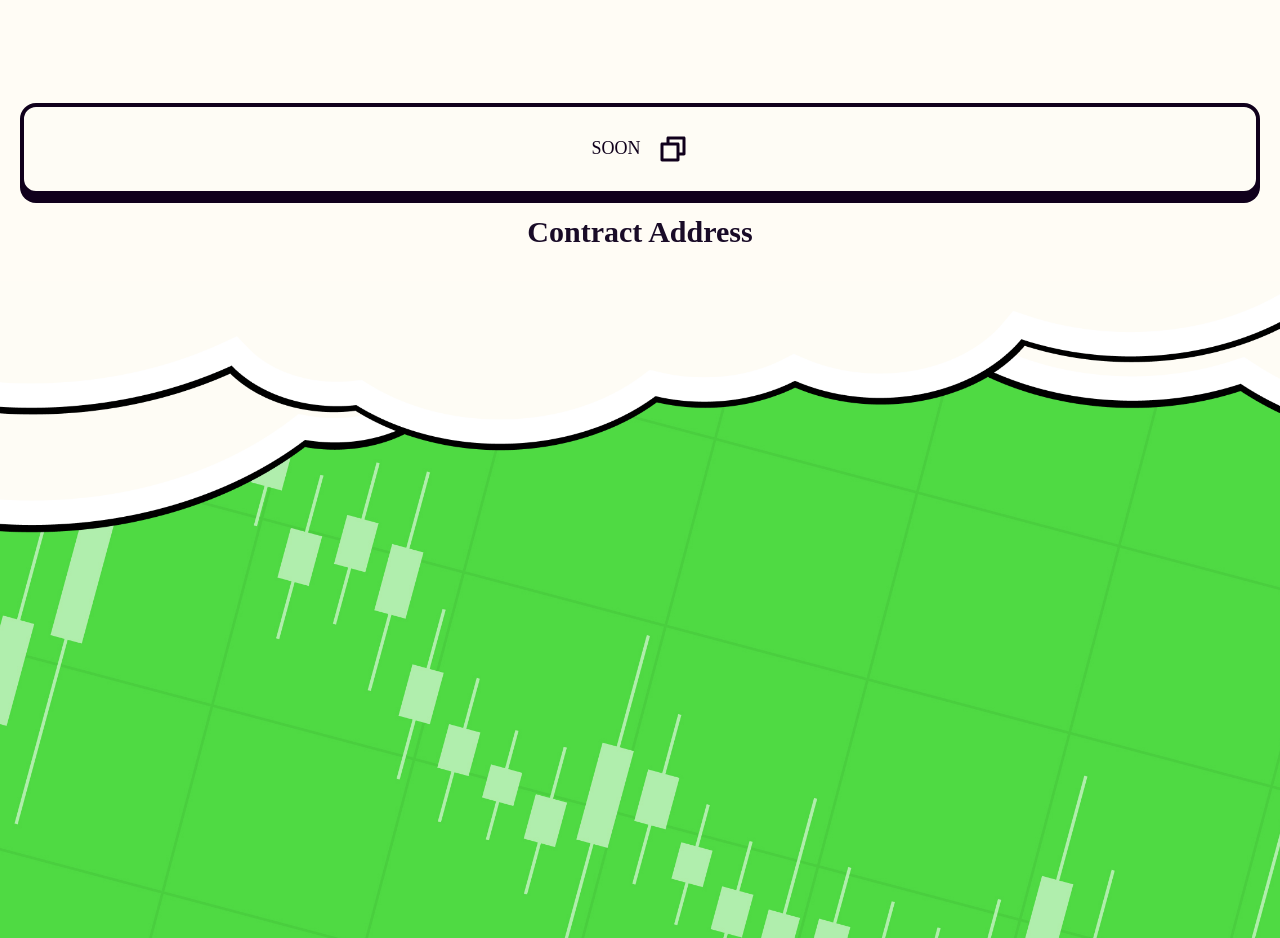
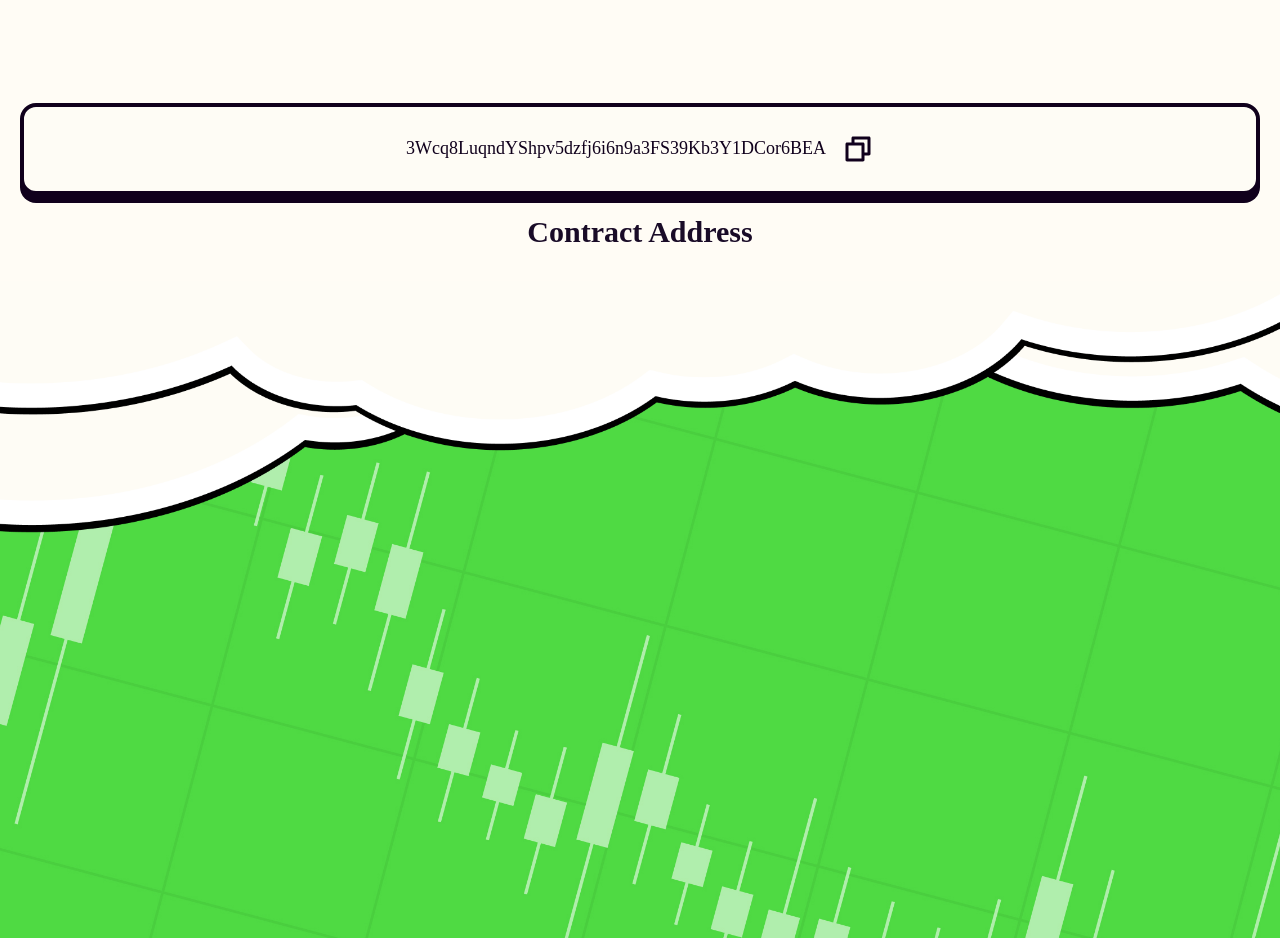
Before and after one commit to MarkMorw/fergel, a plain HTML site: page index.html in a window 1280 px wide. Shown: the part 4720-5658 px from the top of the page. Drawn offline with nearby package versions, Linux system fonts and the light colour scheme; a web font is replaced by a local one.

Commit message:
Update index.html

```diff
--- a/index.html
+++ b/index.html
@@ -401,7 +401,7 @@
                     <div class="tokenomics__number">
                         <div class="tokenomics__number-body">
                             <div class="tokenomics__number-text" style="font-size: 18px;">
-                                SOON
+                                3Wcq8LuqndYShpv5dzfj6i6n9a3FS39Kb3Y1DCor6BEA
                             </div>
                             <button type="button" class="tokenomics__number-button copy-ca-btn">
                                 <img src="img/icons/copy.svg" alt="Icon" />
```
